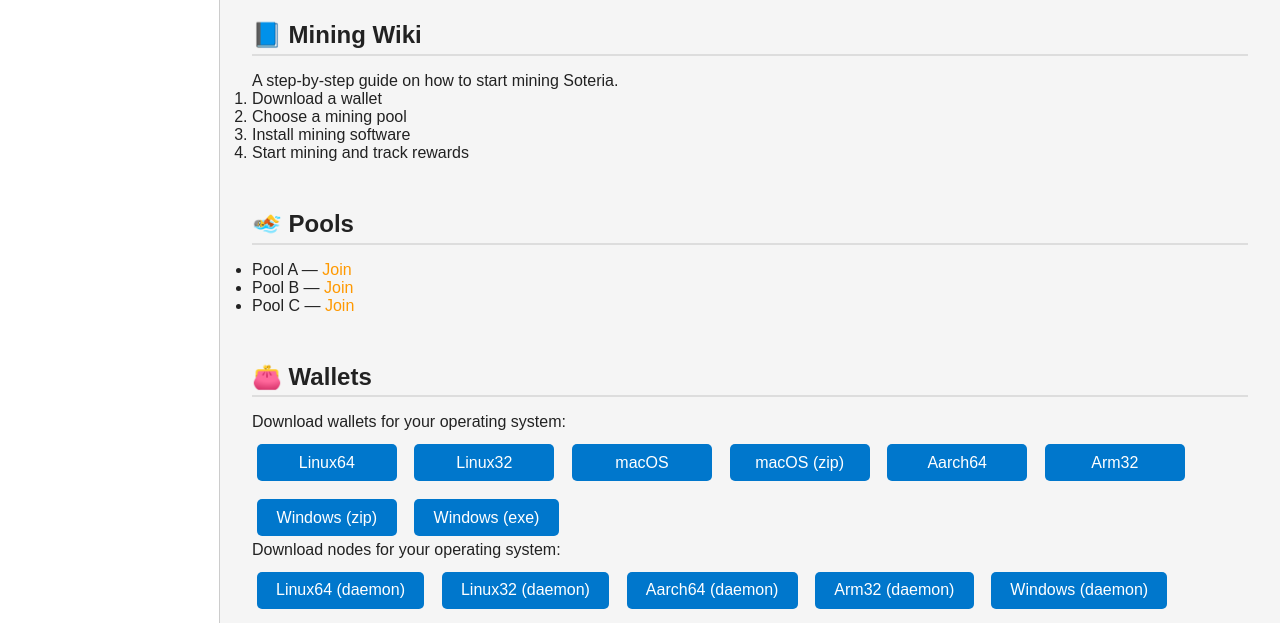
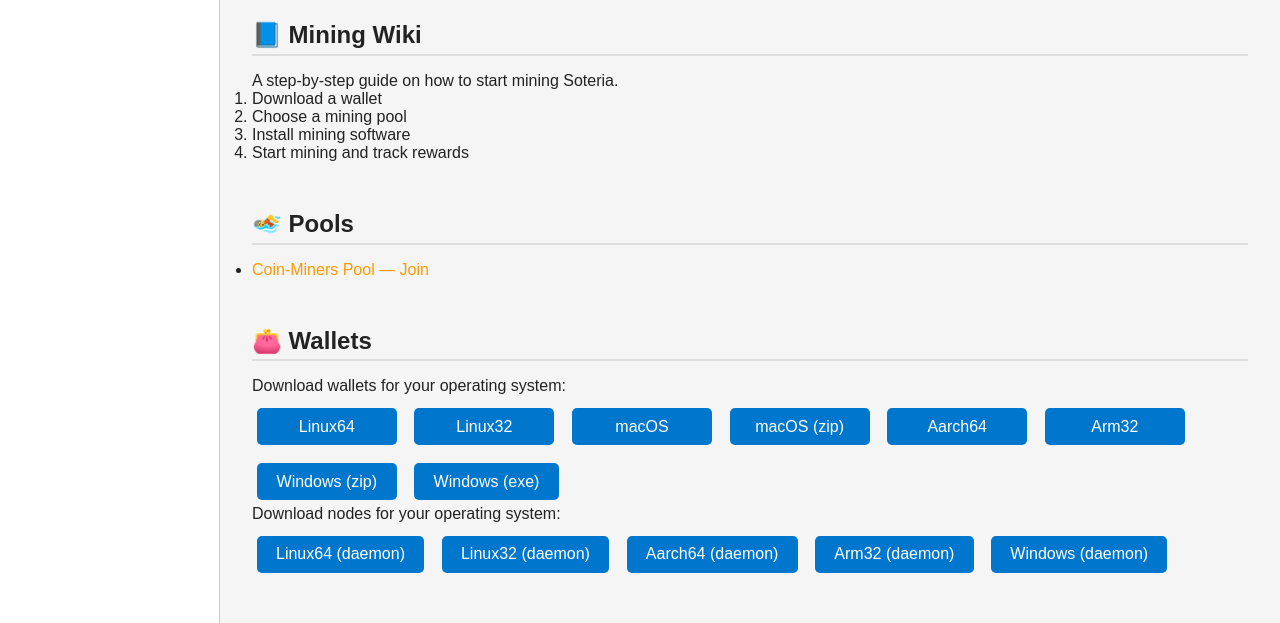
Before and after one commit to PrimeAI-Foundation/soteria-network, a plain HTML site: page core.html in a window 1280 px wide. Shown: the part 160-783 px from the top of the page. Drawn offline with Linux system fonts and the light colour scheme.

Commit message:
Update core.html

```diff
--- a/core.html
+++ b/core.html
@@ -187,12 +187,15 @@
         <li>Start mining and track rewards</li>
       </ol>
 
-      <h2 id="pools">🏊 Pools</h2>
-      <ul>
-        <li>Pool A — <a href="#">Join</a></li>
-        <li>Pool B — <a href="#">Join</a></li>
-        <li>Pool C — <a href="#">Join</a></li>
-      </ul>
+     <h2 id="pools">🏊 Pools</h2>
+     <ul>
+       <li>
+         <a href="https://pool.coin-miners.info/site/mining" target="_blank" rel="noopener noreferrer">
+         Coin‑Miners Pool — Join
+      </a>
+    </li>
+  </ul>
+
       <h2 id="wallets">👛 Wallets</h2>
       <p>Download wallets for your operating system:</p>
       <div class="download-row">
```
